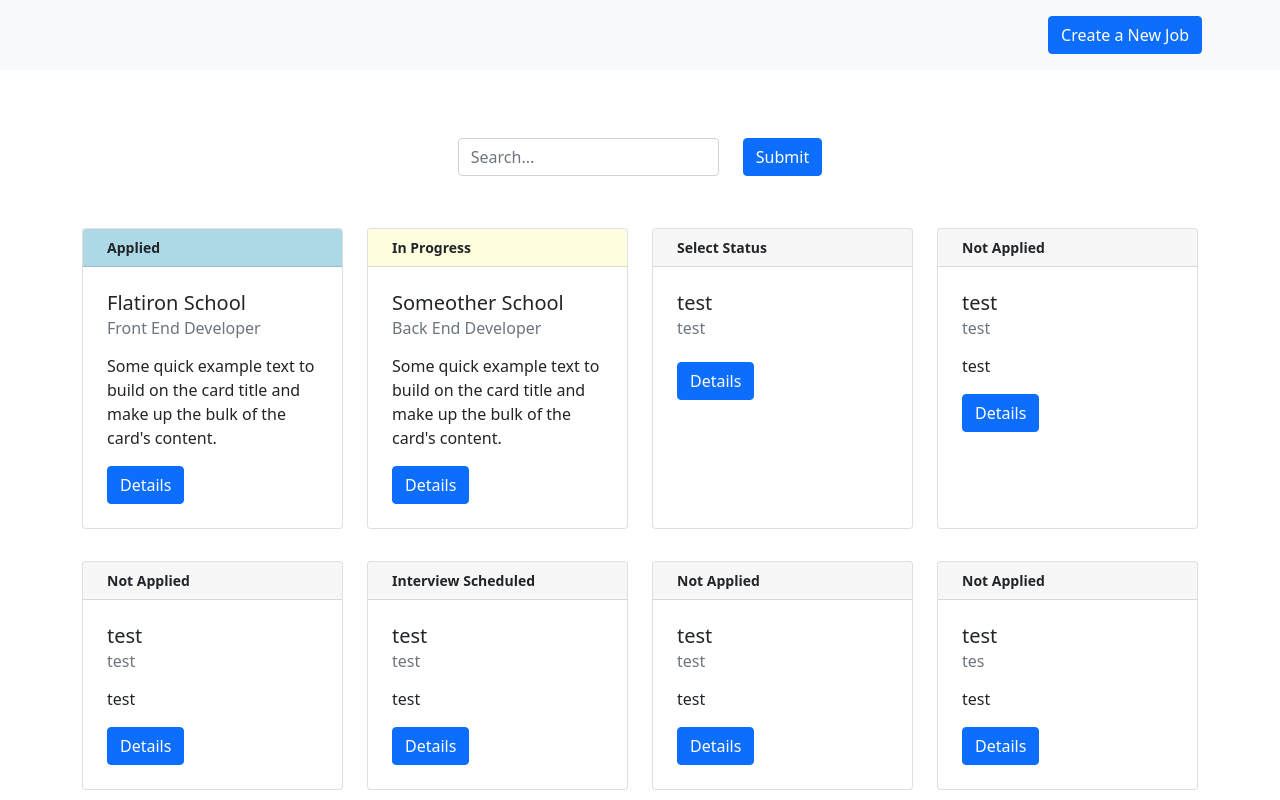
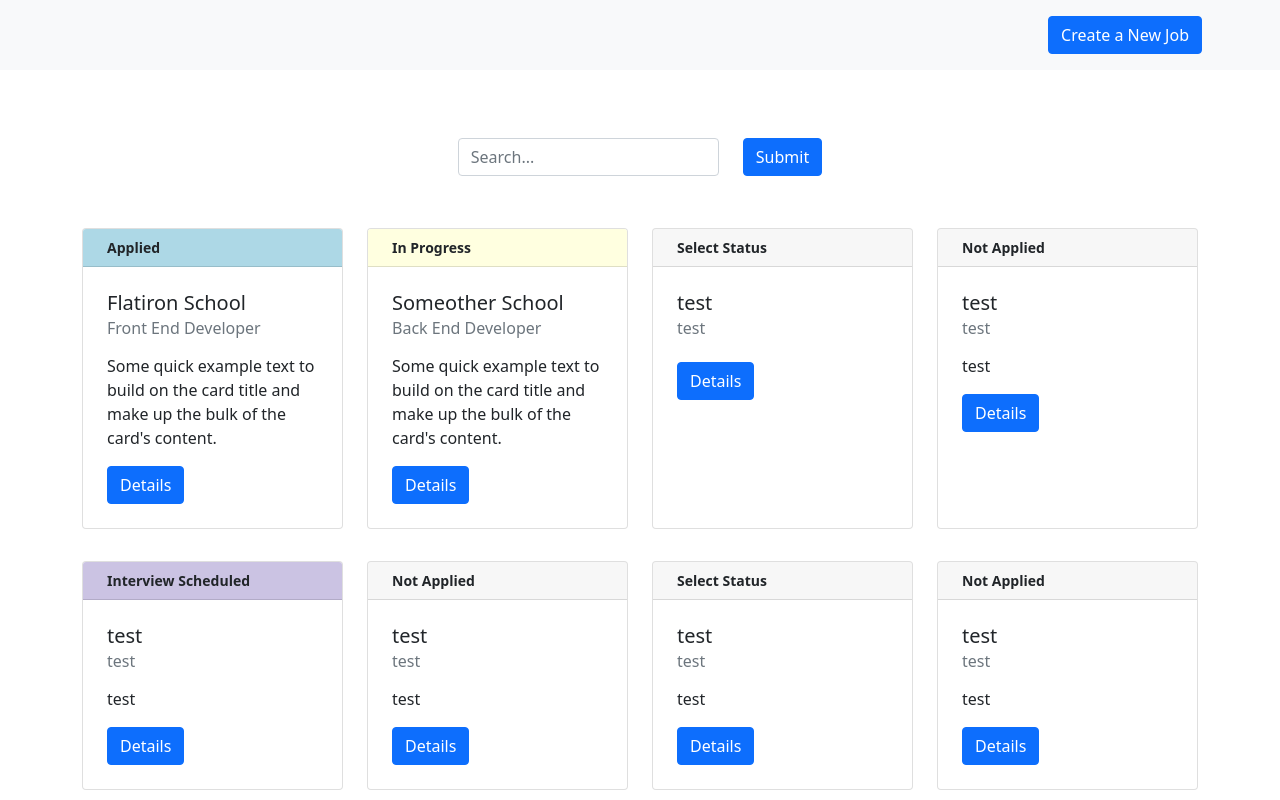
Before and after one commit to aels17/Job-Search-App, a React (Create React App) app: page / in a window 1280 px wide. Shown: the top 800 px of the page. Built offline with nearby package versions, Linux system fonts and the light colour scheme; data requests are answered from the project's data file.

Commit message:
added DELETE

```diff
--- a/data.json
+++ b/data.json
@@ -33,16 +33,6 @@
       "notes": ""
     },
     {
-      "id": "da4609de-2031-4c6d-9868-66d948f1e740",
-      "company": "test",
-      "job_title": "test",
-      "short_description": "test",
-      "status": "Not Applied",
-      "location": "test",
-      "website": "https://evanchernicky.com/",
-      "notes": ""
-    },
-    {
       "id": "698c6183-e1d5-4ef9-9503-6c2a67b562f4",
       "company": "test",
       "job_title": "test",
@@ -73,16 +63,6 @@
       "notes": "test"
     },
     {
-      "id": "67b34572-eb28-48a6-8304-ab20b5c2d755",
-      "company": "test",
-      "job_title": "tes",
-      "short_description": "test",
-      "status": "Not Applied",
-      "location": "adsfaf",
-      "website": "https://evanchernicky.com/",
-      "notes": ""
-    },
-    {
       "id": "5c8bc0fa-aa53-49fb-95ce-1ea0beb61d68",
       "company": "test",
       "job_title": "test",
@@ -101,26 +81,6 @@
       "location": "test",
       "website": "https://evanchernicky.com/",
       "notes": ""
-    },
-    {
-      "id": "e5ef852b-cd6d-46da-85b5-90f3ddb71307",
-      "company": "test",
-      "job_title": "test",
-      "short_description": "test",
-      "status": "Not Applied",
-      "location": "test",
-      "website": "https://evanchernicky.com/",
-      "notes": ""
-    },
-    {
-      "id": "d7b80f69-34a0-4b7f-90cb-eccac7f220ba",
-      "company": "test",
-      "job_title": "tes",
-      "short_description": "test",
-      "status": "Not Applied",
-      "location": "adsfaf",
-      "website": "https://evanchernicky.com/",
-      "notes": ""
     }
   ]
 }
--- a/src/App.css
+++ b/src/App.css
@@ -1,6 +1,42 @@
 .in-progress.card-header {
     background: lightyellow;
 }
-.applied.card-header {
+
+.interview-scheduled.card-header {
+    background: #CBC3E3;
+}
+
+
+.applied.card-header{
     background: lightblue;
+
 }
+
+
+/*Animations*/
+
+.scale-up-center {
+	-webkit-animation: scale-up-center 0.4s cubic-bezier(0.390, 0.575, 0.565, 1.000) both;
+	        animation: scale-up-center 0.4s cubic-bezier(0.390, 0.575, 0.565, 1.000) both;
+}
+
+@-webkit-keyframes scale-up-center {
+    0% {
+      -webkit-transform: scale(0.5);
+              transform: scale(0.5);
+    }
+    100% {
+      -webkit-transform: scale(1);
+              transform: scale(1);
+    }
+  }
+  @keyframes scale-up-center {
+    0% {
+      -webkit-transform: scale(0.5);
+              transform: scale(0.5);
+    }
+    100% {
+      -webkit-transform: scale(1);
+              transform: scale(1);
+    }
+  }
--- a/src/Components/App.js
+++ b/src/Components/App.js
@@ -7,6 +7,7 @@
 import Home from './Home'
 import CreateJob from './CreateJob'
 import JobDetails from './JobDetails'
+
 
 
 function App() {
@@ -19,6 +20,29 @@
       .then( jobData => setJobs(jobData))
 
     }, [])
+
+
+//Toggle Modal
+   const [modalShow, setModalShow] = useState(false);
+
+   function toggleModal() {
+     setModalShow(!modalShow)
+   }
+
+//Perform Delete
+function deleteJob(deletedJob) {
+
+  const newJobList = jobs.filter(job => jobs.indexOf(job) !== jobs.indexOf(deletedJob))
+
+  setJobs(newJobList)
+
+  window.location = '/'
+
+fetch(`http://localhost:8001/job-listings/${deletedJob.id}`, {
+  method: 'DELETE'
+})
+
+}
 
 
 //Send POST request on form submit
@@ -71,7 +95,7 @@
         <Route exact path="/">
           <Home  jobs={jobs}/>
         </Route>
-        <Route path="/:id" children={<JobDetails jobs={jobs} />} />
+        <Route path="/:id" children={<JobDetails jobs={jobs} toggleModal={toggleModal} modalShow={modalShow} deleteJob={deleteJob} />} />
       </Switch>
     </div>
     </Router>
--- /dev/null
+++ b/src/Components/DeleteModal.js
@@ -0,0 +1,29 @@
+import React from 'react'
+import Modal from 'react-bootstrap/Modal'
+import Button from 'react-bootstrap/Button'
+
+
+function DeleteModal({modalShow, toggleModal, deleteJob, job}) {
+
+  return (
+    <Modal show={modalShow} onHide={() => toggleModal()} size="lg" aria-labelledby="contained-modal-title-vcenter" centered>
+    <Modal.Header closeButton>
+      <Modal.Title id="contained-modal-title-vcenter">
+        Delete Job
+      </Modal.Title>
+    </Modal.Header>
+    <Modal.Body>
+      <h4>Are you sure that you want to delete information for?</h4>
+      <p>
+        Deleting this job here will permanently delete the job from the database. To return to job, click close. Otherwise, clickk delete.
+      </p>
+    </Modal.Body>
+    <Modal.Footer>
+      <Button onClick={() => toggleModal()} className="btn-secondary">Close</Button>
+      <Button onClick={() => deleteJob(job)} className="btn-danger">Delete</Button>
+    </Modal.Footer>
+  </Modal>
+  )
+}
+
+export default DeleteModal
--- a/src/Components/JobCard.js
+++ b/src/Components/JobCard.js
@@ -6,11 +6,11 @@
 
 function JobCard({job}) {
 
-  const {id, company, date_applied, job_title, short_description, status } = job
+  const {id, company, job_title, short_description, status } = job
 
 
   return (
-    <Card className="m-auto  h-100" >
+    <Card className="m-auto  h-100 scale-up-center" >
     <Card.Header  className={status.toLowerCase().replace(' ', '-')} style={{fontWeight: "700", fontSize: "14px", paddingLeft: "1.5rem"}}>{status}</Card.Header>
     <Card.Body className="p-4">
       <Card.Title>{company}</Card.Title>
--- a/src/Components/JobDetails.js
+++ b/src/Components/JobDetails.js
@@ -1,6 +1,8 @@
 import React, {useEffect, useState} from 'react';
 import { useParams } from "react-router-dom";
+import DeleteModal from './DeleteModal';
 import Container from 'react-bootstrap/Container'
+import Button from 'react-bootstrap/Button'
 import Row from 'react-bootstrap/Row'
 import Col from 'react-bootstrap/Col'
 import Card from 'react-bootstrap/Card'
@@ -8,9 +10,11 @@
 
 
 
-function NavBar({jobs}) {
+function NavBar({jobs, toggleModal, modalShow, deleteJob}) {
 
     const [job, setJob] = useState([])
+    const [statusClass, setStatusClass] = useState('')
+
 
     let {id} = useParams()
 
@@ -19,6 +23,7 @@
     useEffect(() => {
         if (selectedJob[0] !== undefined) {
             setJob(selectedJob[0])
+            setStatusClass(selectedJob[0].status)
         }
     }, [selectedJob])
 
@@ -28,8 +33,9 @@
 
   return (
         <Container className=" p-2">
+
             <Row className="d-flex justify-content-center my-3">
-                <Badge style={{textAlign: "center", maxWidth: "150px", margin: "auto", marginBottom: "20px"}}>{status}</Badge>
+                <Badge className={statusClass.toLowerCase().replace(' ', '-')} style={{textAlign: "center", maxWidth: "150px", margin: "auto", marginBottom: "20px"}}>{status}</Badge>
                 <h1 style={{textAlign: "center"}}>{company}</h1>
                 <p style={{textAlign: "center"}}>{location}</p>
 
@@ -62,7 +68,15 @@
                 <h3 style={{}}>Notes </h3>
                 <p>{notes}</p>
             </Row>
+            <Row className="d-flex justify-content-center my-5">
+                <Button className="btn-secondary" style={{width: "auto", margin: "0 10px"}}>Edit Status</Button>
+                <Button onClick={() => toggleModal()} style={{width: "auto", margin: "0 10px"}}>Delete Job</Button>
+            </Row>
+
+            <DeleteModal modalShow={modalShow} toggleModal={toggleModal} deleteJob={deleteJob} job={job}/>
+
         </Container>
+
   );
 }
 
--- a/src/Components/JobList.js
+++ b/src/Components/JobList.js
@@ -16,7 +16,7 @@
 
   return (
     <div>
-        <Row className="d-flex justify-content-end">
+        <Row className="d-flex justify-content-start">
           {mapJobs()}
         </Row>
     </div>
```
Also changed, not shown: 1 other file (tests, documents, lock files or other folders).
